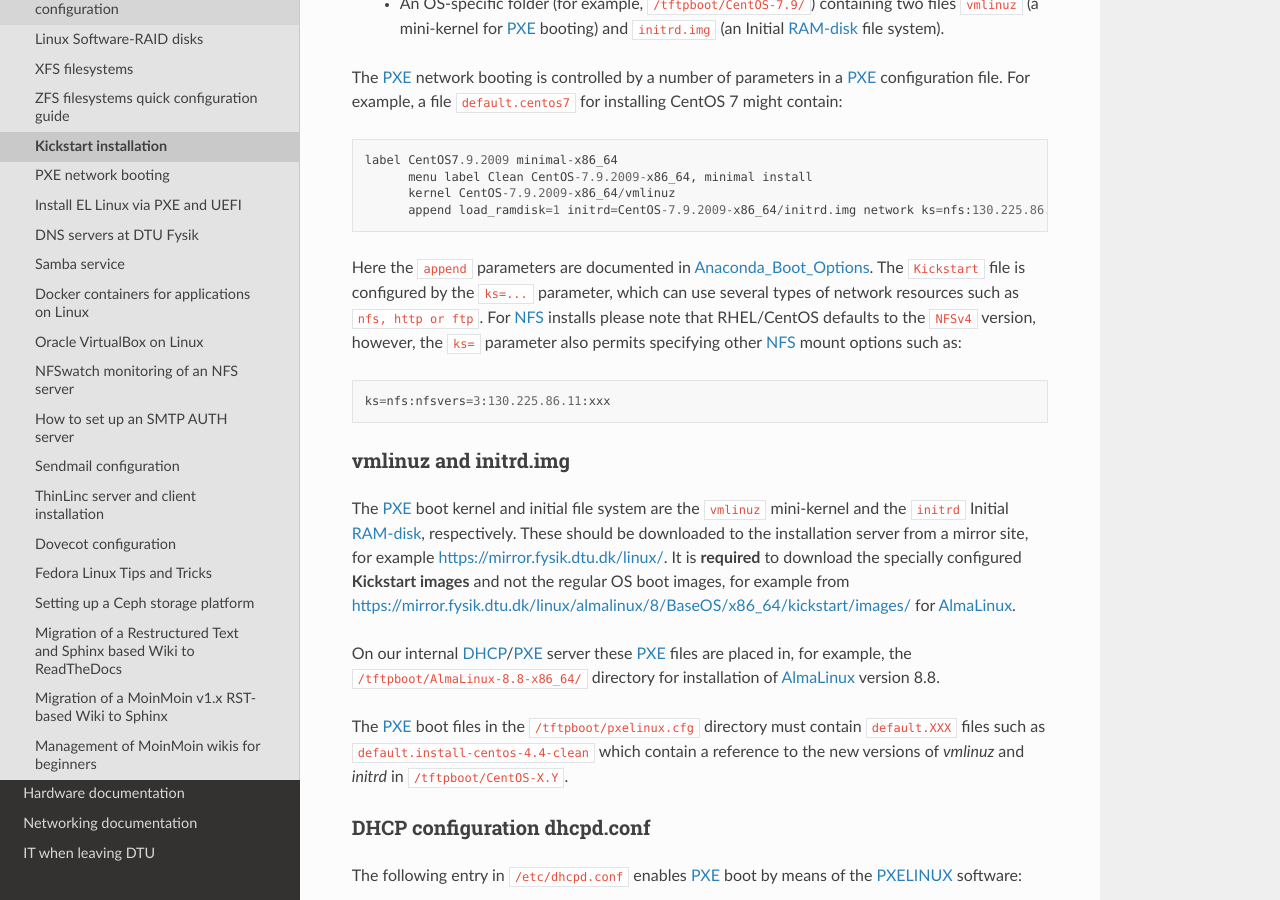
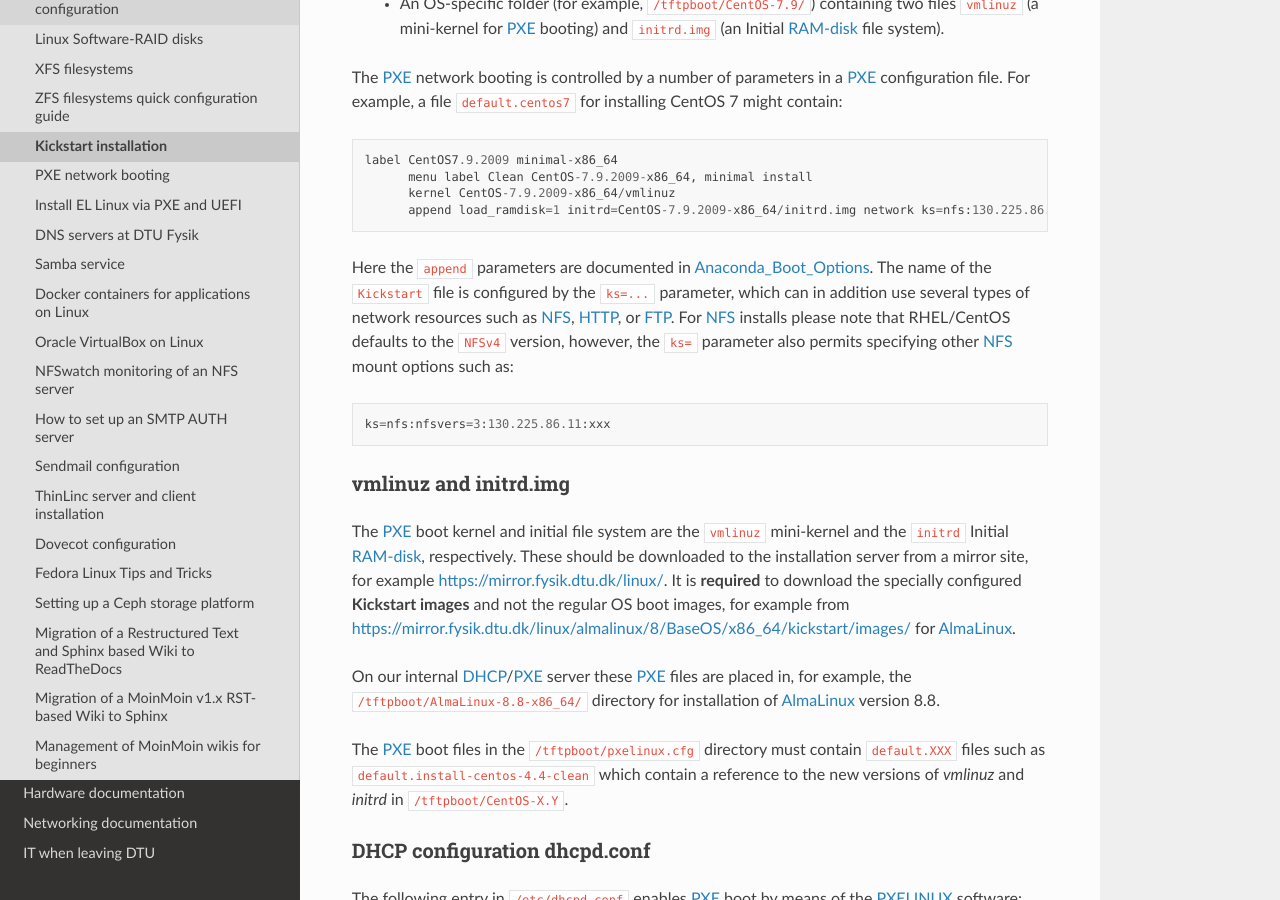
Before and after one commit to OleHolmNielsen/ITwiki, a Sphinx documentation site: the page built from docs/Kickstart.rst, in a window 1280 px wide and 900 px high, scrolled down 1001 px. Built offline with Sphinx 7.4.7 and the Read the Docs theme 2.0.0, drawn with Linux system fonts in a browser that asks for light colours.

Commit message:
Minor edits

```diff
--- a/docs/Kickstart.rst
+++ b/docs/Kickstart.rst
@@ -55,8 +55,8 @@ For example, a file ``default.centos7`` for installing CentOS 7 might contain::
         append load_ramdisk=1 initrd=CentOS-7.9.2009-x86_64/initrd.img network ks=nfs:130.225.86.11:/u/kickstart/ks-centos-7.9.2009-minimal-x86_64.cfg
 
 Here the ``append`` parameters are documented in Anaconda_Boot_Options_.
-The ``Kickstart`` file is configured by the ``ks=...`` parameter,
-which can use several types of network resources such as ``nfs, http or ftp``.
+The name of the ``Kickstart`` file is configured by the ``ks=...`` parameter,
+which can in addition use several types of network resources such as NFS_, HTTP_, or FTP_.
 For NFS_ installs please note that RHEL/CentOS defaults to the ``NFSv4`` version,
 however, the ``ks=`` parameter also permits specifying other NFS_ mount options such as::
 
```
Also changed, not shown: other parts of docs/Kickstart.rst (+2 -0 lines).
